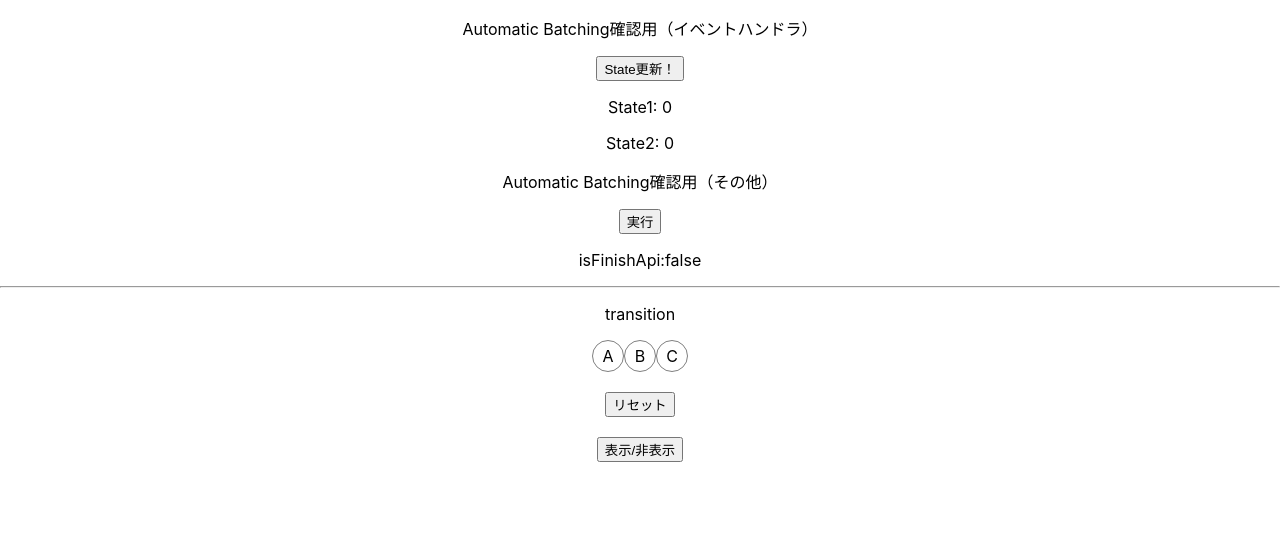
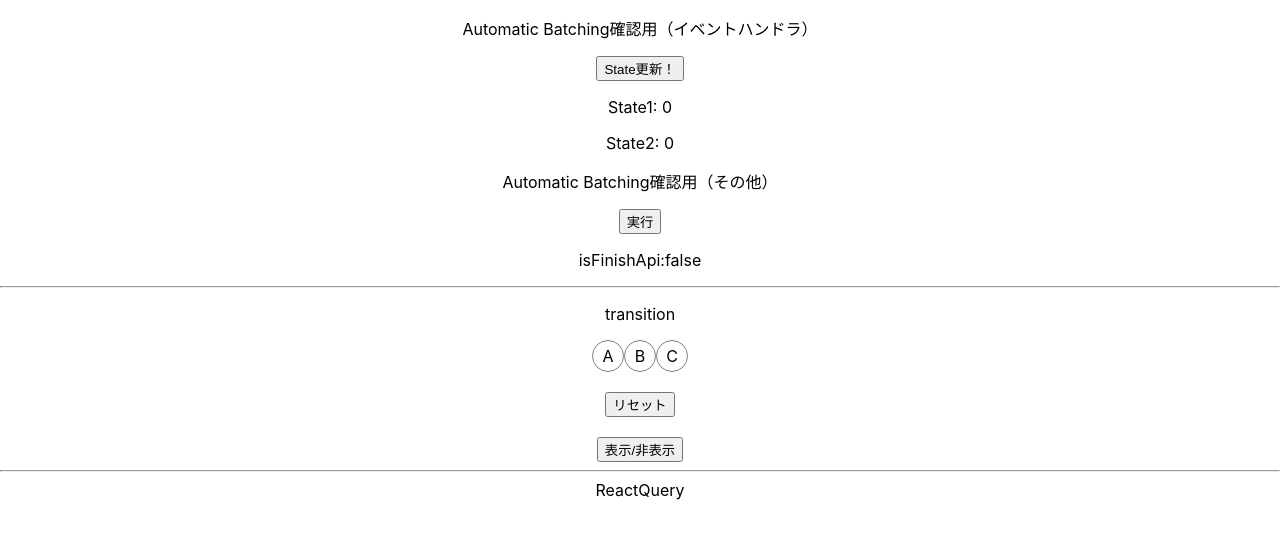
Before and after one commit to amaomruhki/react18-explanation-react18, a React (Create React App) app: page / in a window 1280 px wide. Shown: the top 538 px of the page. Built offline with nearby package versions, Linux system fonts and the light colour scheme.

Commit message:
axiosとtanstack react queryの導入

```diff
--- a/package.json
+++ b/package.json
@@ -3,6 +3,7 @@
   "version": "0.1.0",
   "private": true,
   "dependencies": {
+    "@tanstack/react-query": "^4.19.1",
     "@testing-library/jest-dom": "^5.14.1",
     "@testing-library/react": "^13.0.0",
     "@testing-library/user-event": "^13.2.1",
@@ -10,9 +11,9 @@
     "@types/node": "^16.7.13",
     "@types/react": "^18.0.0",
     "@types/react-dom": "^18.0.0",
+    "axios": "^1.2.1",
     "react": "^18.2.0",
     "react-dom": "^18.2.0",
-    "react-query": "^3.39.2",
     "react-scripts": "5.0.1",
     "typescript": "^4.4.2",
     "web-vitals": "^2.1.0"
--- a/src/App.tsx
+++ b/src/App.tsx
@@ -1,6 +1,7 @@
 import "./App.css";
 import { AutoBatchEventHandler } from "./components/AutoBatchEventHandler";
 import { AutoBatchOther } from "./components/AutoBatchOther";
+import { ReactQuery } from "./components/ReactQuery";
 import { Transition } from "./components/Transition";
 
 function App() {
@@ -10,6 +11,8 @@ function App() {
 			<AutoBatchOther />
 			<hr />
 			<Transition />
+			<hr />
+			<ReactQuery />
 		</div>
 	);
 }
--- /dev/null
+++ b/src/components/ReactQuery.tsx
@@ -0,0 +1,3 @@
+export const ReactQuery = () => {
+	return <div>ReactQuery</div>;
+};
--- a/src/index.tsx
+++ b/src/index.tsx
@@ -3,13 +3,18 @@ import ReactDOM from "react-dom/client";
 import "./index.css";
 import App from "./App";
 import reportWebVitals from "./reportWebVitals";
+import { QueryClient, QueryClientProvider } from "@tanstack/react-query";
+
+const queryClient = new QueryClient();
 
 const root = ReactDOM.createRoot(
 	document.getElementById("root") as HTMLElement
 );
 root.render(
 	<React.StrictMode>
-		<App />
+		<QueryClientProvider client={queryClient}>
+			<App />
+		</QueryClientProvider>
 	</React.StrictMode>
 );
 
```
Also changed, not shown: 1 other file (tests, documents, lock files or other folders).
